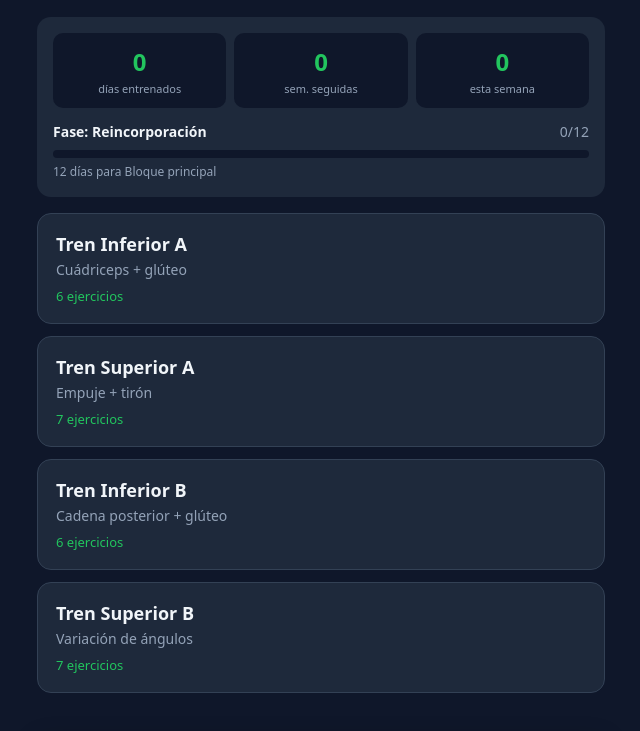
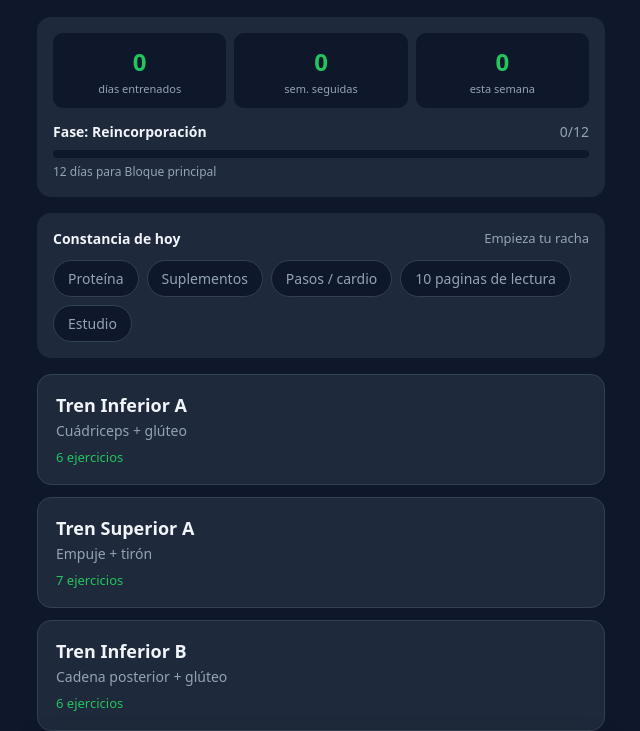
Before and after one commit to blasketch/mi-gym, a plain HTML site: page index.html in a window 1280 px wide. Shown: the part 79-810 px from the top of the page, without its empty margins (319-959 px from the left). Drawn offline with Linux system fonts and the light colour scheme.

Commit message:
feat:seguimiento de hábitos y racha de estos añadido

```diff
--- a/css/estilos.css
+++ b/css/estilos.css
@@ -217,3 +217,19 @@
 .pr { font-size: 14px; color: var(--accent); font-weight: 600; margin-top: 4px; }
 .grafica { width: 100%; height: auto; display: block; margin-top: 12px; background: var(--bg); border-radius: 8px; }
 .grafica-vacia { font-size: 13px; color: var(--muted); margin-top: 12px; text-align: center; }
+
+/* Constancia diaria */
+.constancia-top { display: flex; justify-content: space-between; align-items: center; font-size: 14px; font-weight: 600; margin-bottom: 12px; }
+.constancia-top .racha-hab { color: var(--muted); font-weight: 400; font-size: 13px; }
+.habitos { display: flex; flex-wrap: wrap; gap: 8px; }
+.habito {
+  background: var(--bg);
+  color: var(--muted);
+  border: 1px solid var(--surface-2);
+  border-radius: 999px;
+  padding: 8px 14px;
+  font-size: 14px;
+  cursor: pointer;
+  font-family: inherit;
+}
+.habito.on { background: var(--accent); color: #04210f; border-color: var(--accent); font-weight: 600; }
--- a/js/app.js
+++ b/js/app.js
@@ -266,6 +266,7 @@ function renderInicio() {
       </div>
       ${faseHTML}
     </div>
+    ${htmlConstancia()}
   `;
 
   RUTINAS.forEach((dia) => {
@@ -282,6 +283,14 @@ function renderInicio() {
   document.getElementById("btn-progreso").addEventListener("click", renderProgreso);
   document.querySelectorAll(".dia-card").forEach((card) => {
     card.addEventListener("click", () => renderDia(card.dataset.dia));
+  });
+  document.querySelectorAll(".habito").forEach((btn) => {
+    btn.addEventListener("click", () => {
+      toggleHabito(hoy, btn.dataset.hab);
+      btn.classList.toggle("on");
+      const r = document.getElementById("racha-hab");
+      if (r) r.textContent = textoRachaHab(rachaHabitos());
+    });
   });
 }
 
@@ -504,6 +513,47 @@ function renderProgreso() {
   });
 }
 
+// ---------- Constancia diaria (hábitos) ----------
+const HAB = "mig-habitos-";
+function getHabitosDia(fecha) {
+  const d = localStorage.getItem(HAB + fecha);
+  return d ? JSON.parse(d) : [];
+}
+function toggleHabito(fecha, habitoId) {
+  const marcados = getHabitosDia(fecha);
+  const i = marcados.indexOf(habitoId);
+  if (i >= 0) marcados.splice(i, 1);
+  else marcados.push(habitoId);
+  localStorage.setItem(HAB + fecha, JSON.stringify(marcados));
+}
+function rachaHabitos() {
+  if (!HABITOS.length) return 0;
+  const completo = (f) => getHabitosDia(f).length >= HABITOS.length;
+  let cursor = new Date(hoy + "T00:00:00");
+  if (!completo(isoDe(cursor))) cursor.setDate(cursor.getDate() - 1);
+  let racha = 0;
+  while (completo(isoDe(cursor))) { racha++; cursor.setDate(cursor.getDate() - 1); }
+  return racha;
+}
+function textoRachaHab(n) {
+  return n > 0 ? `Racha: ${n} ${n === 1 ? "día" : "días"}` : "Empieza tu racha";
+}
+function htmlConstancia() {
+  const marcados = getHabitosDia(hoy);
+  const chips = HABITOS.map((h) =>
+    `<button class="habito ${marcados.includes(h.id) ? "on" : ""}" data-hab="${h.id}">${h.nombre}</button>`
+  ).join("");
+  return `
+    <div class="panel">
+      <div class="constancia-top">
+        <span>Constancia de hoy</span>
+        <span class="racha-hab" id="racha-hab">${textoRachaHab(rachaHabitos())}</span>
+      </div>
+      <div class="habitos">${chips}</div>
+    </div>
+  `;
+}
+
 // ---------- Arranque ----------
 migrar();
 crearBanner();
--- a/js/rutinas.js
+++ b/js/rutinas.js
@@ -80,3 +80,12 @@ const MODIFICADORES = {
   principal:       { dSeries: 0,  dReps: 0 },   // el plan tal cual
   intensificacion: { dSeries: 0,  dReps: -2 },  // reps más bajas = más peso
 };
+
+// Hábitos diarios del tracker de constancia. Edítalos a tu gusto.
+const HABITOS = [
+  { id: "proteina",    nombre: "Proteína" },
+  { id: "suplementos", nombre: "Suplementos" },
+  { id: "pasos",       nombre: "Pasos / cardio", objetivo: 10000 },
+  { id: "lectura",       nombre: "10 paginas de lectura", objetivo: 10 },
+  { id: "estudio",       nombre: "Estudio", objetivo: 10 }
+];
```
